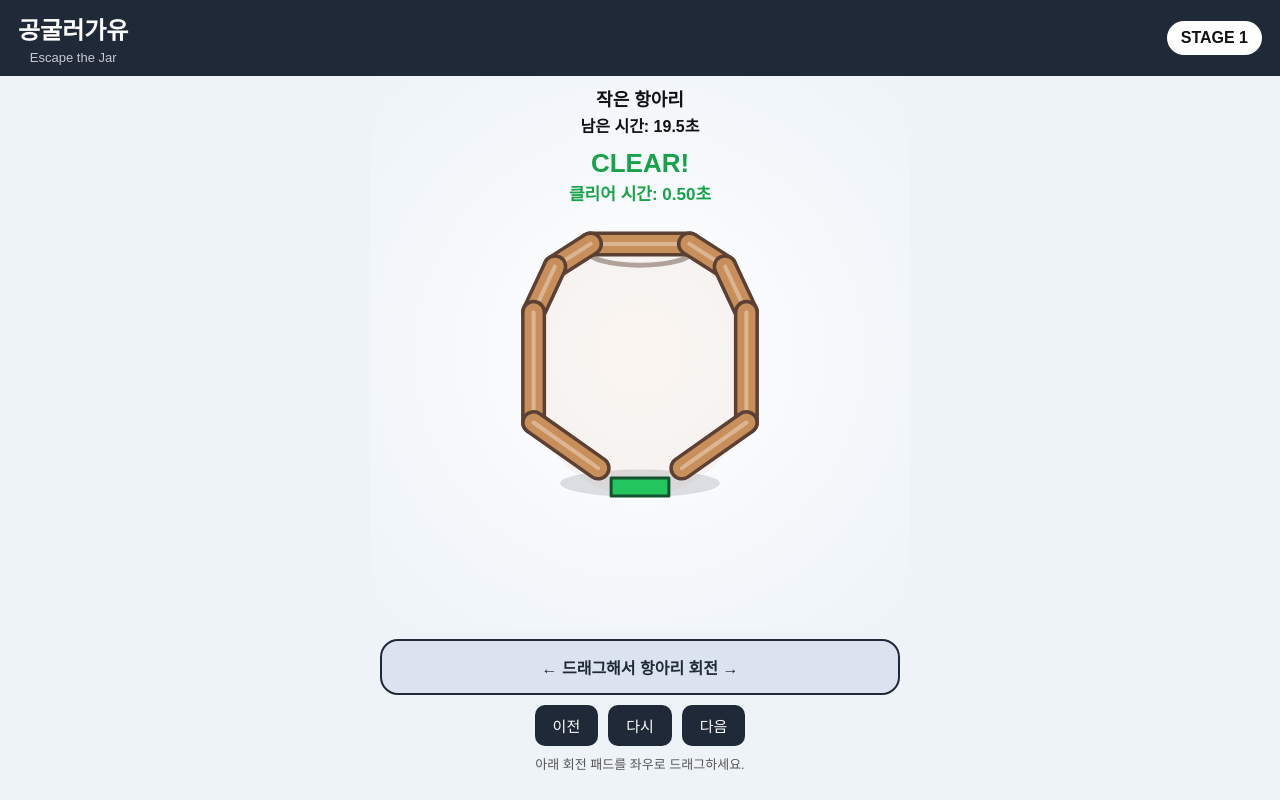
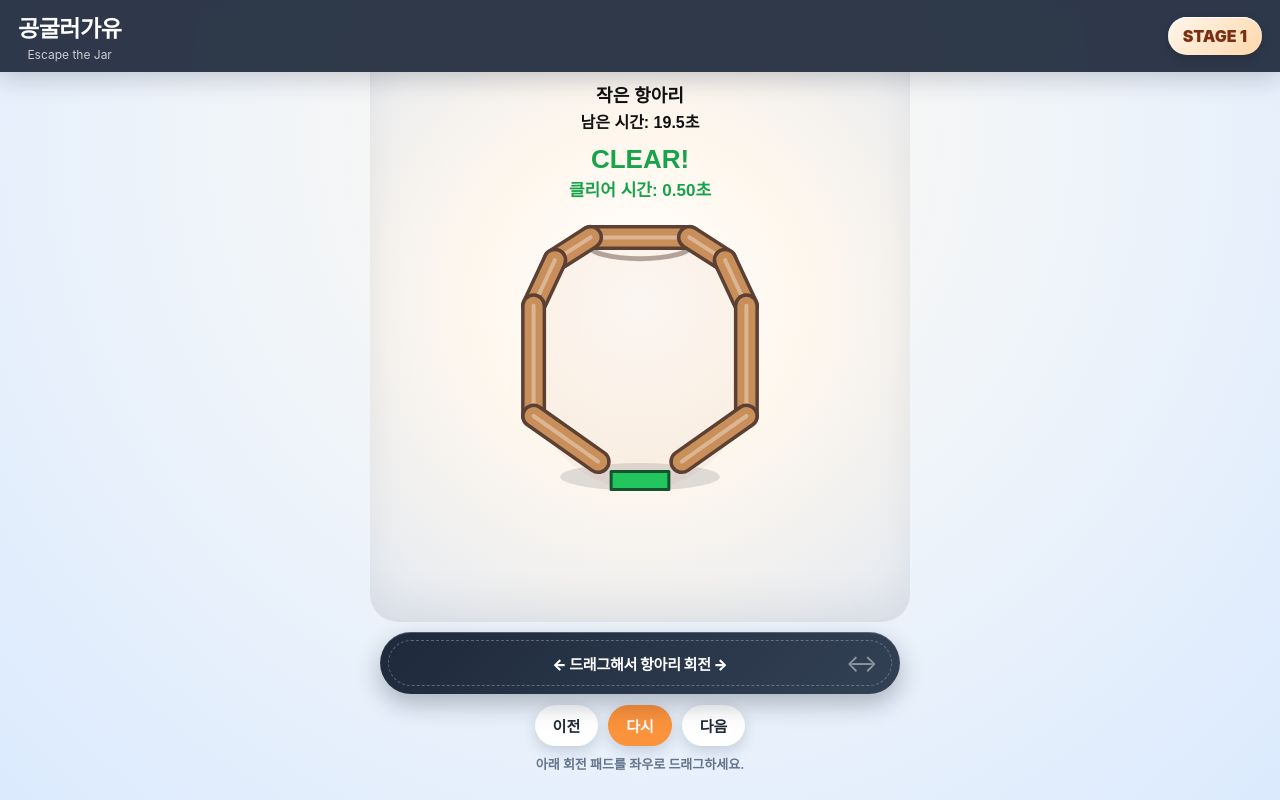
Before and after one commit to Petrick0255-create/escape-the-jar, a plain HTML site: page index.html in a window 1280 px wide. Drawn offline with nearby package versions, Linux system fonts and the light colour scheme.

Commit message:
디자인 수정

```diff
--- a/style.css
+++ b/style.css
@@ -4,44 +4,50 @@
 
 body {
   margin: 0;
-  background: #eef3f8;
-  font-family: Arial, sans-serif;
-  color: #222;
+  background:
+    radial-gradient(circle at 50% 18%, #fff7ed 0%, #f1f5f9 42%, #dbeafe 100%);
+  font-family: -apple-system, BlinkMacSystemFont, "Segoe UI", Arial, sans-serif;
+  color: #1f2937;
   text-align: center;
   overflow: hidden;
 }
 
 header {
-  height: 76px;
-  background: #1f2937;
+  height: 72px;
+  background: rgba(30, 41, 59, 0.92);
+  backdrop-filter: blur(10px);
   color: white;
   display: flex;
   align-items: center;
   justify-content: space-between;
   padding: 0 18px;
+  box-shadow: 0 8px 24px rgba(15, 23, 42, 0.18);
 }
 
 h1 {
   margin: 0;
-  font-size: 24px;
+  font-size: 23px;
+  letter-spacing: -0.5px;
 }
 
 header p {
-  margin: 4px 0 0;
-  font-size: 13px;
+  margin: 3px 0 0;
+  font-size: 12px;
   opacity: 0.75;
 }
 
 .stage-box {
-  background: white;
-  color: #111;
-  padding: 8px 14px;
+  background: linear-gradient(135deg, #fff7ed, #fed7aa);
+  color: #7c2d12;
+  padding: 9px 15px;
   border-radius: 999px;
-  font-weight: bold;
+  font-weight: 900;
+  box-shadow: inset 0 1px 0 rgba(255,255,255,0.8),
+              0 4px 10px rgba(0,0,0,0.18);
 }
 
 main {
-  height: calc(100vh - 76px);
+  height: calc(100vh - 72px);
   display: flex;
   flex-direction: column;
   align-items: center;
@@ -50,45 +56,78 @@ main {
 canvas {
   width: 100vw;
   max-width: 540px;
-  height: calc(100vh - 245px);
-  background: radial-gradient(circle at center, #ffffff 0%, #edf3f8 100%);
+  height: calc(100vh - 250px);
+  background:
+    radial-gradient(circle at 50% 42%, rgba(255,255,255,0.98) 0%, rgba(255,247,237,0.92) 40%, rgba(226,232,240,0.85) 100%);
   touch-action: none;
+  border-radius: 0 0 28px 28px;
+  box-shadow: inset 0 -18px 40px rgba(15, 23, 42, 0.06);
 }
 
 #rotatePad {
   width: min(92vw, 520px);
-  height: 56px;
-  margin-top: 8px;
-  background: #dbe4ee;
-  border: 2px solid #1f2937;
-  border-radius: 18px;
+  height: 62px;
+  margin-top: 10px;
+  background: linear-gradient(135deg, #1e293b, #334155);
+  border: 0;
+  border-radius: 999px;
   display: flex;
   align-items: center;
   justify-content: center;
   touch-action: none;
   user-select: none;
+  box-shadow:
+    0 10px 24px rgba(15, 23, 42, 0.28),
+    inset 0 1px 0 rgba(255,255,255,0.22);
+  position: relative;
+  overflow: hidden;
+}
+
+#rotatePad::before {
+  content: "";
+  position: absolute;
+  inset: 8px;
+  border-radius: 999px;
+  border: 1px dashed rgba(255,255,255,0.28);
+}
+
+#rotatePad::after {
+  content: "↔";
+  position: absolute;
+  right: 22px;
+  font-size: 24px;
+  color: rgba(255,255,255,0.45);
 }
 
 .padText {
-  font-weight: bold;
-  color: #1f2937;
+  font-weight: 900;
+  color: white;
   pointer-events: none;
+  font-size: 15px;
+  letter-spacing: -0.2px;
 }
 
 .controls {
   display: flex;
   gap: 10px;
-  margin-top: 10px;
+  margin-top: 11px;
 }
 
 button {
   border: none;
-  background: #1f2937;
+  background: white;
+  color: #1f2937;
+  padding: 10px 18px;
+  border-radius: 999px;
+  font-size: 15px;
+  font-weight: 800;
+  cursor: pointer;
+  box-shadow: 0 5px 14px rgba(15, 23, 42, 0.16);
+}
+
+button:nth-child(2) {
+  background: #fb923c;
   color: white;
-  padding: 10px 18px;
-  border-radius: 10px;
-  font-size: 15px;
-  cursor: pointer;
 }
 
 button:active {
@@ -98,5 +137,6 @@ button:active {
 .hint {
   margin: 8px 0;
   font-size: 13px;
-  color: #555;
+  color: #64748b;
+  font-weight: 600;
 }
```
